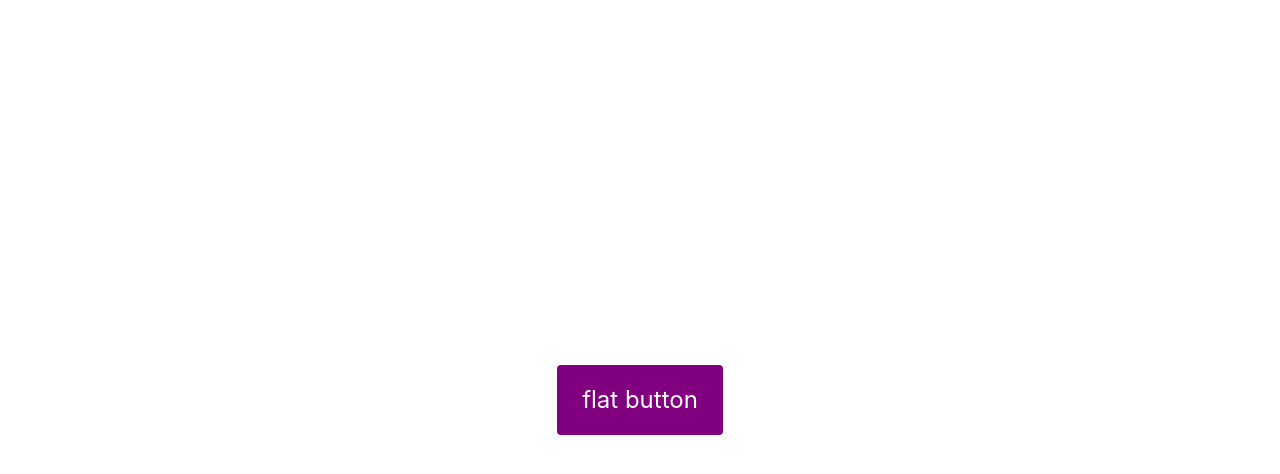
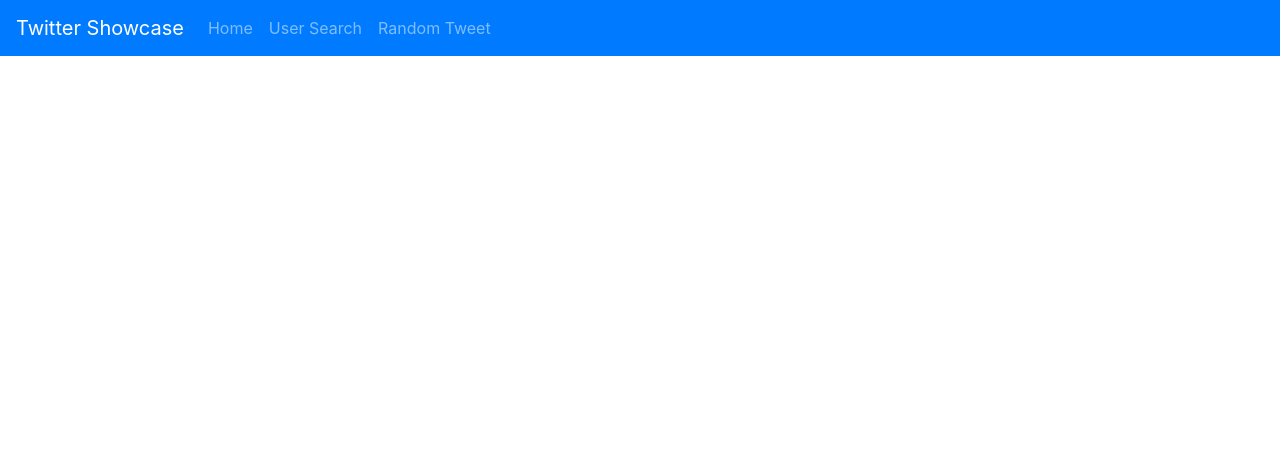
Before and after one commit to YoniWitz/Twitter-Showcase, a React (Create React App) app: page / in a window 1280 px wide. Shown: the top 474 px of the page. Built offline with nearby package versions, Linux system fonts and the light colour scheme.

Commit message:
added navbar

```diff
--- a/src/App.js
+++ b/src/App.js
@@ -1,29 +1,11 @@
 import React from 'react';
 import './App.css';
-import { Button} from 'react-bootstrap';
+import MyNavbar from './components/MyNavbar';
 
 function App() {
   return (
     <div className="App">
-      <header className="App-header">
-      <style type="text/css">
-    {`
-    .btn-flat {
-      background-color: purple;
-      color: white;
-    }
-
-    .btn-xxl {
-      padding: 1rem 1.5rem;
-      font-size: 1.5rem;
-    }
-    `}
-  </style>
-
-  <Button variant="flat" size="xxl">
-    flat button
-  </Button>
-      </header>
+     <MyNavbar/>
     </div>
   );
 }
--- /dev/null
+++ b/src/components/MyNavbar.js
@@ -0,0 +1,17 @@
+import React from 'react';
+import { Nav, Navbar } from 'react-bootstrap'
+
+function MyNavbar() {
+    return (
+        <Navbar bg="primary" variant="dark">
+            <Navbar.Brand>Twitter Showcase</Navbar.Brand>
+            <Nav className="mr-auto">
+                <Nav.Link href="#home">Home</Nav.Link>
+                <Nav.Link href="#user">User Search</Nav.Link>
+                <Nav.Link href="#random">Random Tweet</Nav.Link>
+            </Nav>
+        </Navbar>
+    )
+}
+
+export default MyNavbar
```
